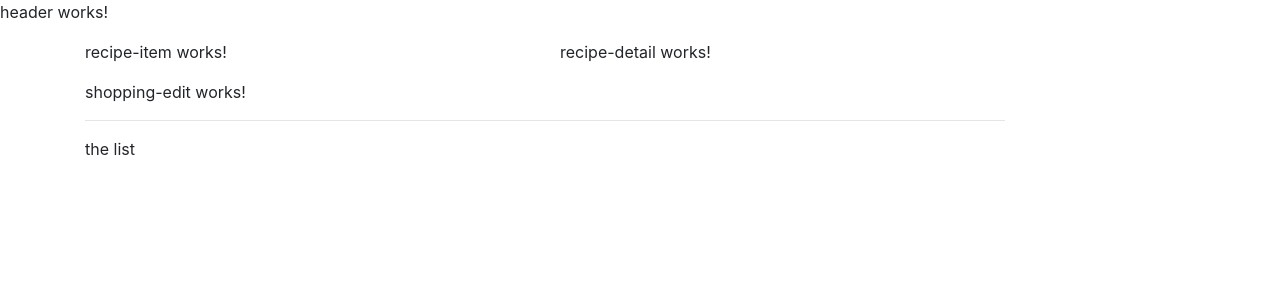
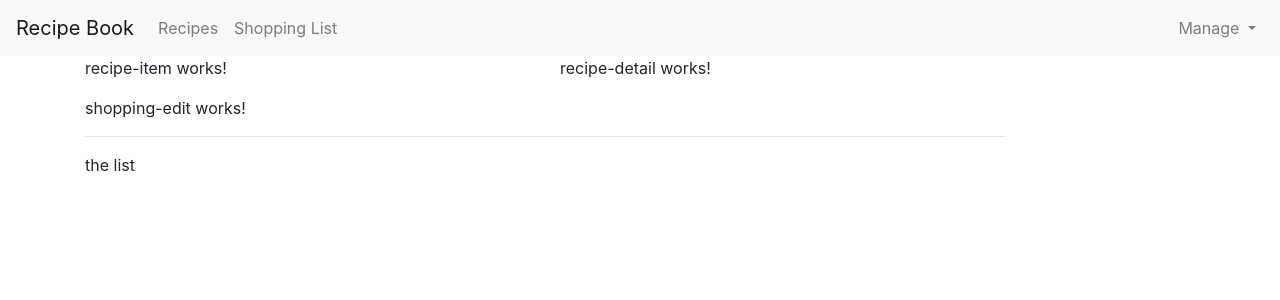
Before and after one commit to safabettaieb/books_router, an Angular app in the folder OneDrive/Bureau/recipe-book-app/: page / in a window 1280 px wide. Shown: the top 300 px of the page. Built offline with nearby package versions, Linux system fonts and the light colour scheme.

Commit message:
change html header

```diff
--- a/OneDrive/Bureau/recipe-book-app/src/app/header/header.component.html
+++ b/OneDrive/Bureau/recipe-book-app/src/app/header/header.component.html
@@ -1 +1,31 @@
-<p>header works!</p>
+<nav class="navbar navbar-expand-lg navbar-light bg-light">
+  <a class="navbar-brand" href="#">Recipe Book </a>
+  <button class="navbar-toggler" type="button" data-toggle="collapse" data-target="#navbarSupportedContent" aria-controls="navbarSupportedContent" aria-expanded="false" aria-label="Toggle navigation">
+    <span class="navbar-toggler-icon"></span>
+  </button>
+
+  <div class="collapse navbar-collapse" id="navbarSupportedContent">
+    <ul class="navbar-nav">
+
+      <li class="nav-item">
+        <a class="nav-link" href="#">Recipes</a>
+      </li>
+      <li class="nav-item">
+        <a class="nav-link" href="#">Shopping List</a>
+      </li>
+
+    </ul>
+    <ul class="navbar-nav ml-auto">
+      <li class="nav-item dropdown">
+        <a class="nav-link dropdown-toggle" href="#" id="navbarDropdown" role="button" data-toggle="dropdown" aria-haspopup="true" aria-expanded="false">
+          Manage
+        </a>
+        <div class="dropdown-menu" ria-labelledby="navbarDropdown">
+          <a class="dropdown-item" href="#">Save Data</a>
+          <a class="dropdown-item" href="#">Fetch Data</a>
+
+        </div>
+      </li>
+    </ul>
+  </div>
+</nav>
```
